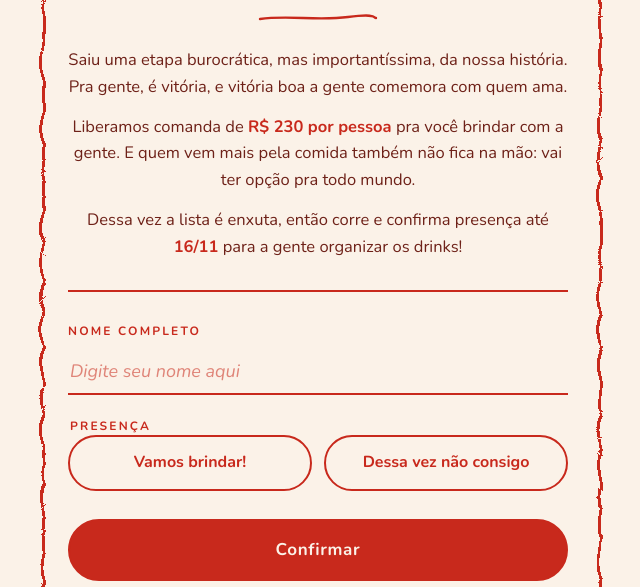
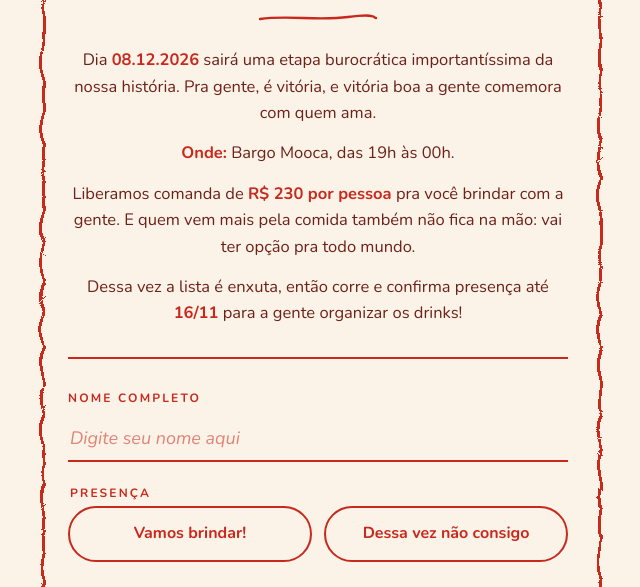
Before and after one commit to larissaemarina/RSPV, a plain HTML site: page index.html in a window 1280 px wide. Shown: the part 219-806 px from the top of the page, without its empty margins (322-962 px from the left). Drawn offline with nearby package versions, Linux system fonts and the light colour scheme.

Commit message:
Add files via upload

```diff
--- a/index.html
+++ b/index.html
@@ -146,8 +146,9 @@
     padding: 0;
     margin: 0;
     display: grid;
-    gap: 10px;
+    gap: 16px;
   }
+  .legend { margin-bottom: 4px; }
   .choices {
     display: grid;
     grid-template-columns: 1fr 1fr;
@@ -283,7 +284,8 @@
     <svg class="rule" viewBox="0 0 120 10" aria-hidden="true"><path d="M2 6 C 30 2, 60 8, 90 4 S 115 5, 118 5" fill="none" stroke="currentColor" stroke-width="2.4" stroke-linecap="round"/></svg>
 
     <section class="intro">
-      <p>Saiu uma etapa burocrática, mas importantíssima, da nossa história. Pra gente, é vitória, e vitória boa a gente comemora com quem ama.</p>
+      <p>Dia <strong>08.12.2026</strong> sairá uma etapa burocrática importantíssima da nossa história. Pra gente, é vitória, e vitória boa a gente comemora com quem ama.</p>
+      <p><strong>Onde:</strong> Bargo Mooca, das 19h às 00h.</p>
       <p>Liberamos comanda de <strong>R$ 230 por pessoa</strong> pra você brindar com a gente. E quem vem mais pela comida também não fica na mão: vai ter opção pra todo mundo.</p>
       <p>Dessa vez a lista é enxuta, então corre e confirma presença até <strong>16/11</strong> para a gente organizar os drinks!</p>
     </section>
```
